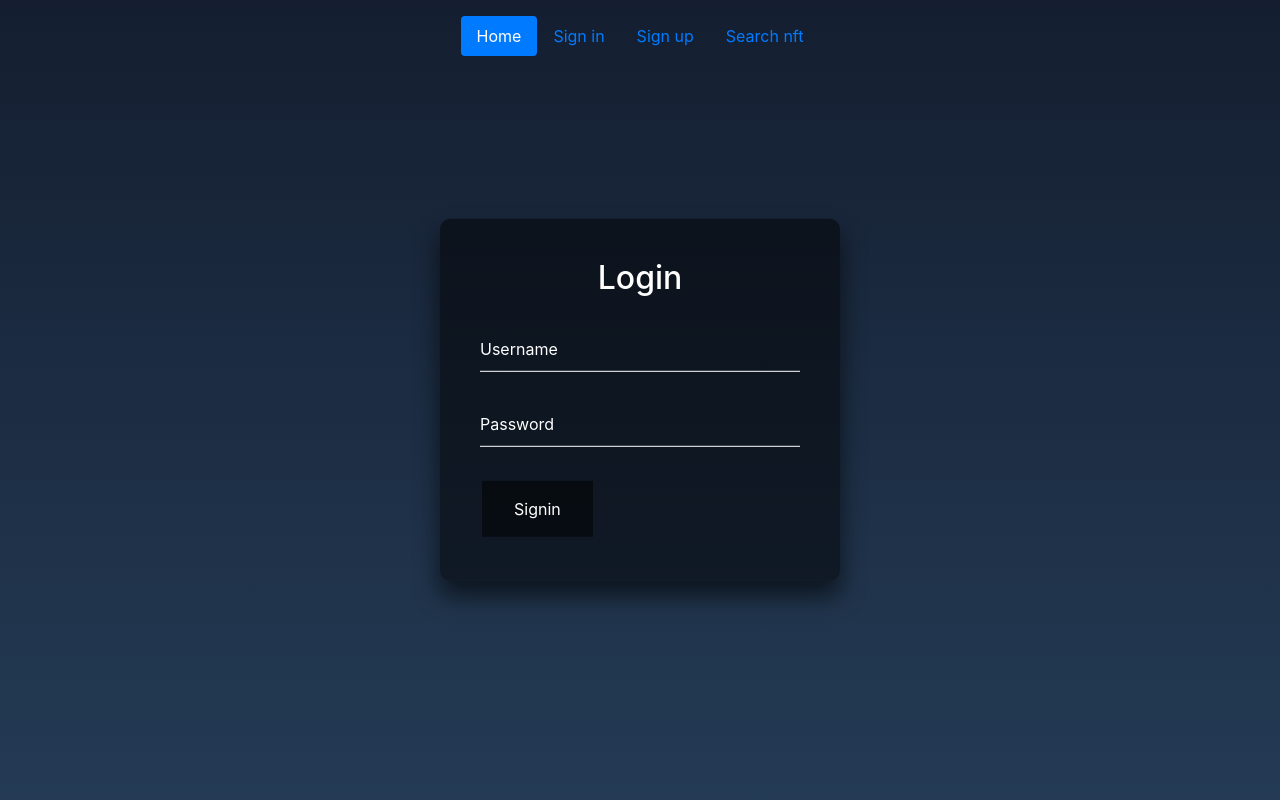
After one commit to Levap123/nft-finder, a Flask app: page /api/user/signin in a window 1280 px wide. The commit adds this page. Run offline with Flask 2, Linux system fonts and the light colour scheme.

Commit message:
some refactoring and auth impl

```diff
--- /dev/null
+++ b/src/handler/auth.py
@@ -0,0 +1,45 @@
+from flask import make_response, render_template, request, redirect
+from flask_restful import reqparse, Resource
+from src.models.user_model import UserModel
+from src.models.user_model import generate_token
+
+
+class Register(Resource):
+    def post(self):
+        form = request.form
+        credentials = {
+            "username": form['username'],
+            "password_hash": form['password'],
+        }
+        user = UserModel(**credentials)
+        try:
+            user.save_to_db()
+        except:
+            return 'user with this username already exist'
+        resp = make_response(redirect("/api/user/signin", 301))
+        resp.set_cookie('x-access-token', '', max_age=60 * 60 * 24 * 365 * 2)
+        return resp
+
+    def get(self):
+        headers = {
+            "Content-Type": "text/html",
+        }
+        return make_response(render_template('register.html'), headers)
+
+
+class Login(Resource):
+    def post(self):
+        name = request.form['username']
+        user = UserModel.check_pass(name, request.form['password'])
+        if user is None:
+            return "bad credentials"
+        token = generate_token(name)
+        res = make_response(redirect("/api/search", 301))
+        res.set_cookie('x-access-token', token, max_age=60 * 60 * 24 * 365 * 2)
+        return res
+
+    def get(self):
+        headers = {
+            "Content-Type": "text/html",
+        }
+        return make_response(render_template('login.html'), headers)
--- a/src/static/css/home.css
+++ /dev/null
@@ -1,4 +0,0 @@
-form {
-    margin: 0 auto;
-    width: 250px;
-}
--- /dev/null
+++ b/src/static/css/styles.css
@@ -0,0 +1,184 @@
+html {
+    height: 100%;
+}
+.white {
+    color:#fff;
+}
+body {
+    margin: 0;
+    padding: 0;
+    font-family: sans-serif;
+    background: linear-gradient(#141e30, #243b55);
+}
+
+p {
+    color:#fff;
+}
+.login-box {
+    position: absolute;
+    top: 50%;
+    left: 50%;
+    width: 400px;
+    padding: 40px;
+    transform: translate(-50%, -50%);
+    background: rgba(0, 0, 0, .5);
+    box-sizing: border-box;
+    box-shadow: 0 15px 25px rgba(0, 0, 0, .6);
+    border-radius: 10px;
+}
+
+.login-box h2 {
+    margin: 0 0 30px;
+    padding: 0;
+    color: #fff;
+    text-align: center;
+}
+
+.login-box .user-box {
+    position: relative;
+}
+
+.login-box .user-box input {
+    width: 100%;
+    padding: 10px 0;
+    font-size: 16px;
+    color: #fff;
+    margin-bottom: 30px;
+    border: none;
+    border-bottom: 1px solid #fff;
+    outline: none;
+    background: transparent;
+}
+
+.login-box .user-box label {
+    position: absolute;
+    top: 0;
+    left: 0;
+    padding: 10px 0;
+    font-size: 16px;
+    color: #fff;
+    pointer-events: none;
+    transition: .5s;
+}
+
+.login-box .user-box input:focus ~ label,
+.login-box .user-box input:valid ~ label {
+    top: -20px;
+    left: 0;
+    color: #03e9f4;
+    font-size: 12px;
+}
+
+.login-box form a {
+    position: relative;
+    display: inline-block;
+    padding: 10px 20px;
+    color: #03e9f4;
+    font-size: 16px;
+    text-decoration: none;
+    text-transform: uppercase;
+    overflow: hidden;
+    transition: .5s;
+    margin-top: 40px;
+    letter-spacing: 4px
+}
+
+.login-box a:hover {
+    background: #03e9f4;
+    color: #fff;
+    border-radius: 5px;
+    box-shadow: 0 0 5px #03e9f4,
+    0 0 25px #03e9f4,
+    0 0 50px #03e9f4,
+    0 0 100px #03e9f4;
+}
+
+.login-box a span {
+    position: absolute;
+    display: block;
+}
+
+.login-box a span:nth-child(1) {
+    top: 0;
+    left: -100%;
+    width: 100%;
+    height: 2px;
+    background: linear-gradient(90deg, transparent, #03e9f4);
+    animation: btn-anim1 1s linear infinite;
+}
+
+@keyframes btn-anim1 {
+    0% {
+        left: -100%;
+    }
+    50%, 100% {
+        left: 100%;
+    }
+}
+
+.login-box a span:nth-child(2) {
+    top: -100%;
+    right: 0;
+    width: 2px;
+    height: 100%;
+    background: linear-gradient(180deg, transparent, #03e9f4);
+    animation: btn-anim2 1s linear infinite;
+    animation-delay: .25s
+}
+
+@keyframes btn-anim2 {
+    0% {
+        top: -100%;
+    }
+    50%, 100% {
+        top: 100%;
+    }
+}
+
+.login-box a span:nth-child(3) {
+    bottom: 0;
+    right: -100%;
+    width: 100%;
+    height: 2px;
+    background: linear-gradient(270deg, transparent, #03e9f4);
+    animation: btn-anim3 1s linear infinite;
+    animation-delay: .5s
+}
+
+@keyframes btn-anim3 {
+    0% {
+        right: -100%;
+    }
+    50%, 100% {
+        right: 100%;
+    }
+}
+
+.login-box a span:nth-child(4) {
+    bottom: -100%;
+    left: 0;
+    width: 2px;
+    height: 100%;
+    background: linear-gradient(360deg, transparent, #03e9f4);
+    animation: btn-anim4 1s linear infinite;
+    animation-delay: .75s
+}
+
+@keyframes btn-anim4 {
+    0% {
+        bottom: -100%;
+    }
+    50%, 100% {
+        bottom: 100%;
+    }
+}
+
+input[type=button], input[type=submit], input[type=reset] {
+    background-color: rgba(0, 0, 0, .5);
+    border: none;
+    color: white;
+    padding: 16px 32px;
+    text-decoration: none;
+    margin: 4px 2px;
+    cursor: pointer;
+}
--- a/src/templates/error.html
+++ b/src/templates/error.html
@@ -4,6 +4,7 @@
     <meta charset="UTF-8">
     <title>404</title>
 </head>
+{header}
 <body>
 <h1>NFT NOT FOUND</h1>
 </body>
--- /dev/null
+++ b/src/templates/header.html
@@ -0,0 +1,27 @@
+<!doctype html>
+<html lang="en">
+<head>
+
+    <meta charset="UTF-8">
+    <meta name="viewport"
+          content="width=device-width, user-scalable=no, initial-scale=1.0, maximum-scale=1.0, minimum-scale=1.0">
+    <meta http-equiv="X-UA-Compatible" content="ie=edge">
+    <title>NFT search</title>
+    <link rel="stylesheet" href="https://cdn.jsdelivr.net/npm/bootstrap@4.0.0/dist/css/bootstrap.min.css"
+          integrity="sha384-Gn5384xqQ1aoWXA+058RXPxPg6fy4IWvTNh0E263XmFcJlSAwiGgFAW/dAiS6JXm" crossorigin="anonymous">
+
+
+</head>
+<body>
+<div class="container">
+    <header class="d-flex justify-content-center py-3">
+        <ul class="nav nav-pills">
+            <li class="nav-item"><a href="/" class="nav-link active" aria-current="page">Home</a></li>
+            <li class="nav-item"><a href="/api/user/signin" class="nav-link">Sign in</a></li>
+            <li class="nav-item"><a href="/api/user/signup" class="nav-link">Sign up</a></li>
+            <li class="nav-item"><a href="/api/search" class="nav-link">Search nft</a></li>
+
+        </ul>
+    </header>
+</div>
+</body>
--- /dev/null
+++ b/src/templates/login.html
@@ -0,0 +1,25 @@
+<!DOCTYPE html>
+<html lang="en">
+<head>
+    <meta charset="UTF-8">
+    <title>Title</title>
+    <link rel="stylesheet" href="{{ url_for('static', filename='css/styles.css') }}">
+</head>
+<body>
+{% include 'header.html' %}
+<div class="login-box">
+    <h2>Login</h2>
+    <form method="post">
+        <div class="user-box">
+            <input type="text" name="username" required="">
+            <label>Username</label>
+        </div>
+        <div class="user-box">
+            <input type="password" name="password" required="">
+            <label>Password</label>
+        </div>
+        <input type="submit" value="Signin">
+    </form>
+</div>
+</body>
+</html>
--- a/src/templates/nft_info.html
+++ b/src/templates/nft_info.html
@@ -7,6 +7,7 @@
 </head>
 
 <body>
+{% include 'header.html' %}
 <img src={{payload.image}} alt="nft" width="400" height="400">
 <br>
 <h1>{{payload.name}}</h1>
```
Also changed, not shown: requirements.txt (+15 -1 lines), src/__init__.py (+7 -2 lines), src/handler/search.py (added, +17 -0 lines), src/models/user_model.py (added, +61 -0 lines), src/templates/index.html (+5 -6 lines), src/templates/nft_searchbar.html (added, +22 -0 lines), src/templates/register.html (added, +25 -0 lines), 1 other file.
